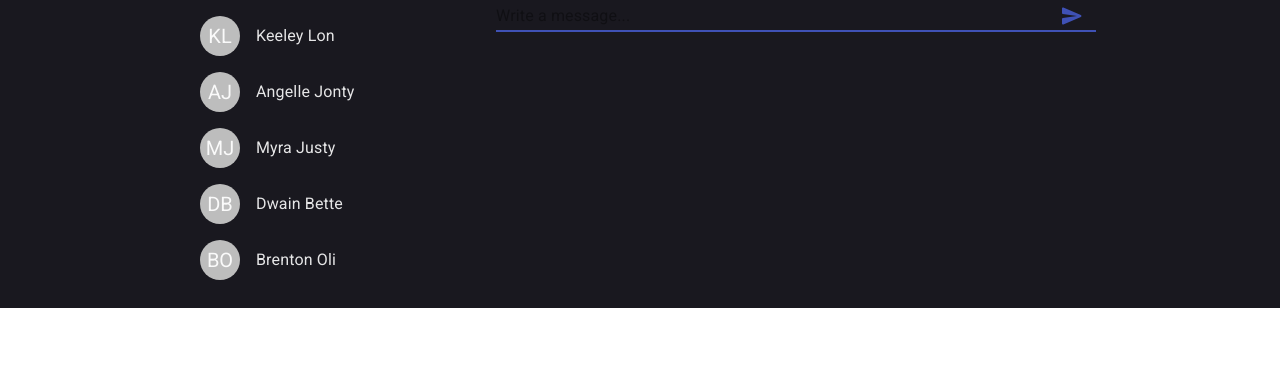
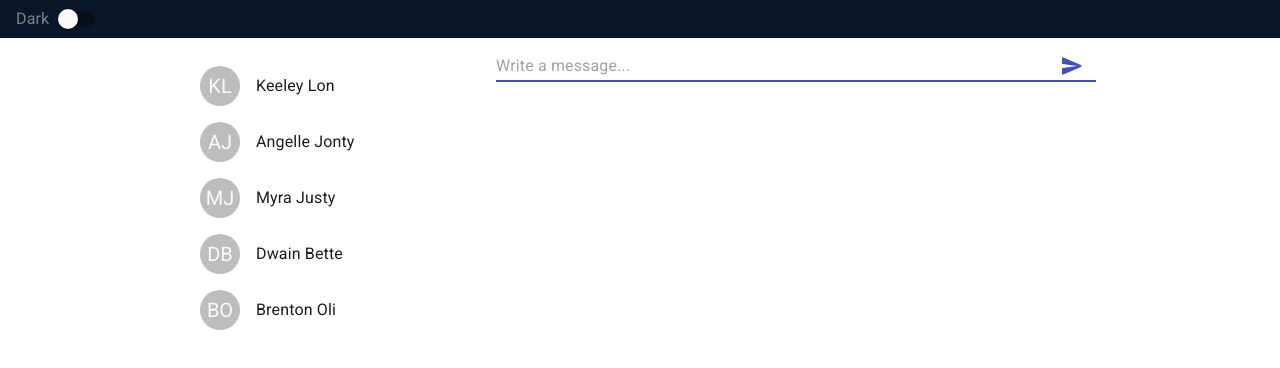
Before and after one commit to AleR111/React, a React (Create React App) app in the folder my-react-app/: page / in a window 1280 px wide. Shown: the top 368 px of the page. Built offline with nearby package versions, Linux system fonts and the light colour scheme.

Commit message:
done switch theme

```diff
--- a/my-react-app/src/App.js
+++ b/my-react-app/src/App.js
@@ -1,6 +1,78 @@
 import "./App.css"
-import { Container, Grid, makeStyles } from "@material-ui/core"
+import {
+  Container,
+  Grid,
+  makeStyles,
+  FormControlLabel,
+  Switch,
+} from "@material-ui/core"
+import { createTheme, ThemeProvider } from "@material-ui/core/styles"
+import { useState } from "react"
 import { Chats, Messages } from "./components"
+
+const darkTheme = createTheme({
+  font: {
+    color: "rgba(255,255,255,0.89)",
+  },
+  background: {
+    color: "#19181f",
+  },
+})
+
+const lightTheme = createTheme({
+  font: {
+    color: "rgba(0,0,0,0.89)",
+  },
+  background: {
+    color: "#ffffff",
+  },
+})
+
+export const App = () => {
+  const [isDarkTheme, setIsDarkTheme] = useState(false)
+
+  const [checked, setChecked] = useState({
+    checkedA: true,
+    checkedB: false,
+  })
+
+  const handleChange = (event) => {
+    setChecked({ ...checked, [event.target.name]: event.target.checked })
+    setIsDarkTheme(event.target.checked)
+  }
+
+  const theme = (theme) => {
+    return theme ? darkTheme : lightTheme
+  }
+
+  return (
+    <div>
+      <header
+        style={{
+          color: "rgba(137,159,161,0.82)",
+          height: 50,
+          backgroundColor: "#091628",
+        }}
+      >
+        <FormControlLabel
+          labelPlacement="start"
+          control={
+            <Switch
+              checked={checked.checkedB}
+              onChange={handleChange}
+              color="primary"
+              name="checkedB"
+            />
+          }
+          label="Dark"
+        />
+      </header>
+      <ThemeProvider theme={theme(isDarkTheme)}>
+        <Wrapper />
+      </ThemeProvider>
+    </div>
+  )
+}
 
 const useStyles = makeStyles((theme) => {
   return {
@@ -11,11 +83,11 @@ const useStyles = makeStyles((theme) => {
   }
 })
 
-export const App = () => {
+const Wrapper = () => {
   const classes = useStyles()
   return (
     <div className={classes.root}>
-      <Container className={classes.root} maxWidth="md">
+      <Container maxWidth="md">
         <Grid container={true} spacing={3}>
           <Grid item={true} xs={4}>
             <Chats />
--- a/my-react-app/src/components/messages/Messages.js
+++ b/my-react-app/src/components/messages/Messages.js
@@ -36,7 +36,7 @@ export const Messages = () => {
   }, [message])
 
   return (
-    <div className={styles.box}>
+    <div>
       {message.map((elem, id) => (
         <div className={styles.messageBox} key={id}>
           <p>{elem.content}</p>
--- a/my-react-app/src/index.js
+++ b/my-react-app/src/index.js
@@ -1,38 +1,14 @@
-import { createTheme, ThemeProvider } from "@material-ui/core/styles"
 import React from "react"
 import ReactDOM from "react-dom"
 
 import "./index.css"
 import { App } from "./App"
 
-const darkTheme = createTheme({
-  font: {
-    color: "rgba(255,255,255,0.89)",
-  },
-  background: {
-    color: "#19181f",
-  },
-})
-
-const lightTheme = createTheme({
-    font: {
-        color: "rgba(0,0,0,0.89)",
-    },
-    background: {
-        color: "#ffffff",
-    },
-})
-
-const theme = () => {
-    console.log(lightTheme)
-   return darkTheme
-}
-
 ReactDOM.render(
   <React.StrictMode>
-    <ThemeProvider theme={theme()}>
+
       <App />
-    </ThemeProvider>
+
   </React.StrictMode>,
   document.getElementById("root"),
 )
```
